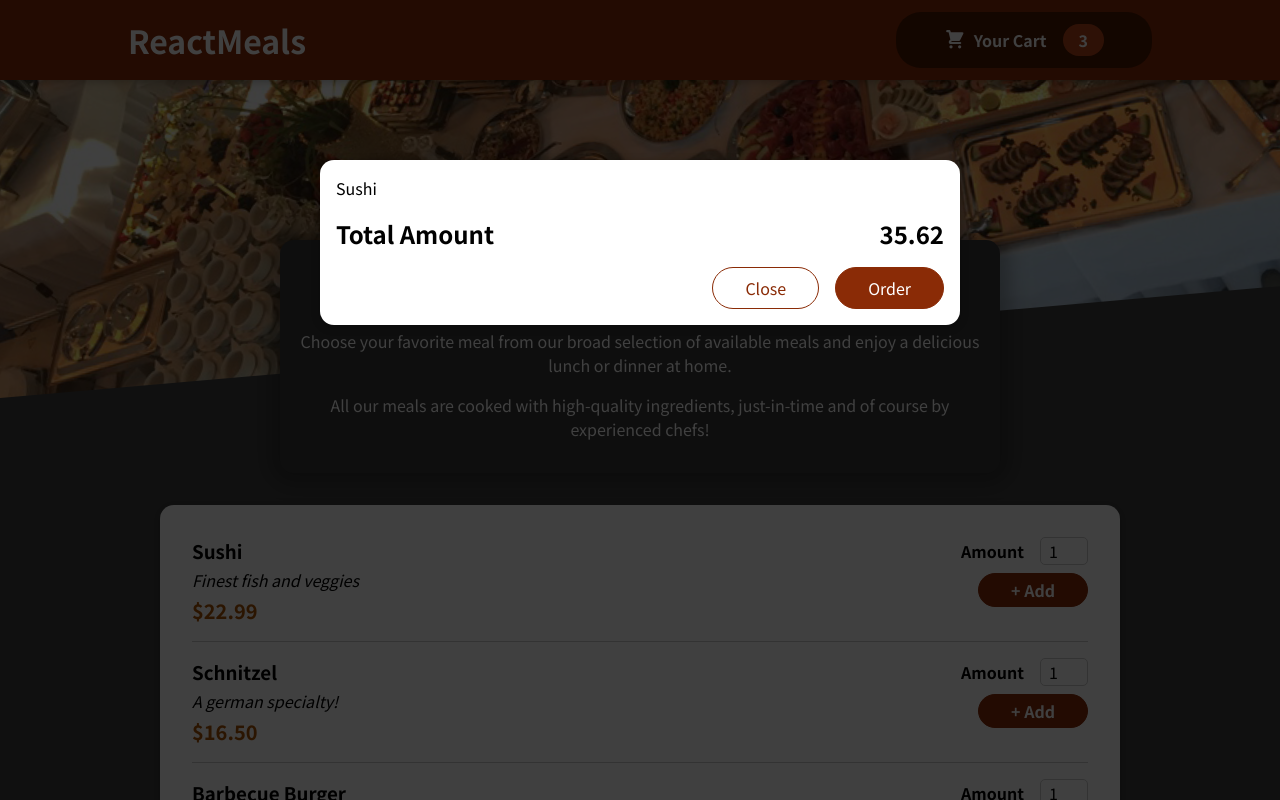
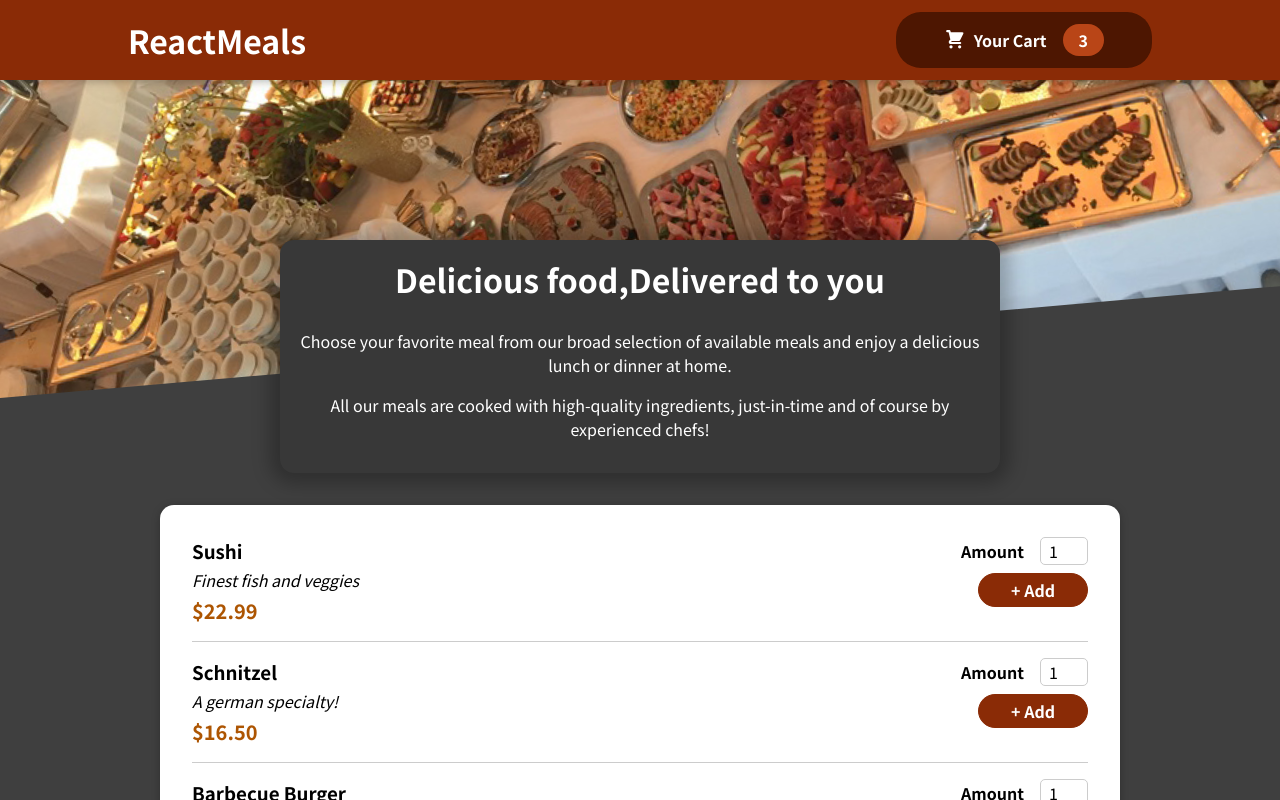
Before and after one commit to toho36/01-starting-project-food, a React (Create React App) app: page / in a window 1280 px wide. Shown: the top 800 px of the page. Built offline with nearby package versions, Linux system fonts and the light colour scheme.

Commit message:
140. Managing cart and its state
onClose on modal and button

```diff
--- a/src/App.js
+++ b/src/App.js
@@ -1,13 +1,22 @@
-import React, { Fragment } from 'react';
+import React, { Fragment, useState } from 'react';
 import Header from './components/Layout/Header';
 import Meals from './components/Meals/Meals';
 import Cart from './components/Cart/Cart';
 
 function App() {
+  const [cartIsShown, setCartIsShown] = useState(false);
+
+  const showCartHandler = () => {
+    setCartIsShown(true);
+  };
+  const hideCartHandler = () => {
+    setCartIsShown(false);
+  };
+
   return (
     <Fragment>
-      <Cart />
-      <Header />
+      {cartIsShown && <Cart onClose={hideCartHandler} />}
+      <Header onShowCart={showCartHandler} />
       <main>
         <Meals />
       </main>
--- a/src/components/Cart/Cart.js
+++ b/src/components/Cart/Cart.js
@@ -10,14 +10,16 @@
   );
 
   return (
-    <Modal>
+    <Modal onClose={props.onClose}>
       {cartItems}
       <div className={classes.total}>
         <span>Total Amount</span>
         <span>35.62</span>
       </div>
       <div className={classes.actions}>
-        <button className={classes['button--alt']}>Close</button>
+        <button className={classes['button--alt']} onClick={props.onClose}>
+          Close
+        </button>
         <button className={classes.button}>Order</button>
       </div>
     </Modal>
--- a/src/components/Layout/Header.js
+++ b/src/components/Layout/Header.js
@@ -8,7 +8,7 @@
     <Fragment>
       <header className={classes.header}>
         <h1>ReactMeals</h1>
-        <HeaderCartButton />
+        <HeaderCartButton onClick={props.onShowCart} />
       </header>
       <div className={classes[`main-image`]}>
         <img src={mealsImage} alt="A table full of delicous food!" />
--- a/src/components/Layout/HeaderCartButton.js
+++ b/src/components/Layout/HeaderCartButton.js
@@ -2,7 +2,7 @@
 import classes from './HeaderCartButton.module.css';
 const HeaderCartButton = (props) => {
   return (
-    <button className={classes.button}>
+    <button className={classes.button} onClick={props.onClick}>
       <span className={classes.icon}>
         <CartIcon />
       </span>
--- a/src/components/UI/Modal.js
+++ b/src/components/UI/Modal.js
@@ -3,7 +3,7 @@
 import ReactDOM from 'react-dom';
 
 const Backdrop = (props) => {
-  return <div className={classes.backdrop}></div>;
+  return <div className={classes.backdrop} onClick={props.onClose}></div>;
 };
 const ModalOverlay = (props) => {
   return (
@@ -16,7 +16,10 @@
 const Modal = (props) => {
   return (
     <Fragment>
-      {ReactDOM.createPortal(<Backdrop />, portalElement)}
+      {ReactDOM.createPortal(
+        <Backdrop onClose={props.onClose} />,
+        portalElement
+      )}
       {ReactDOM.createPortal(
         <ModalOverlay>{props.children}</ModalOverlay>,
         portalElement
```
